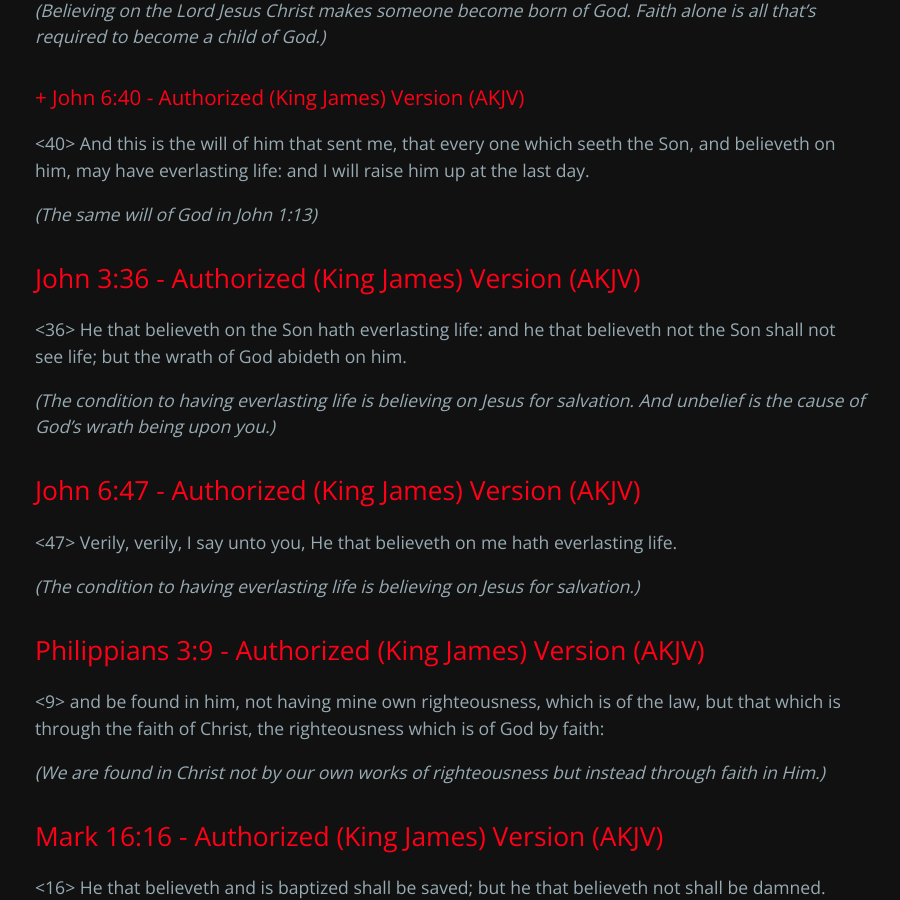
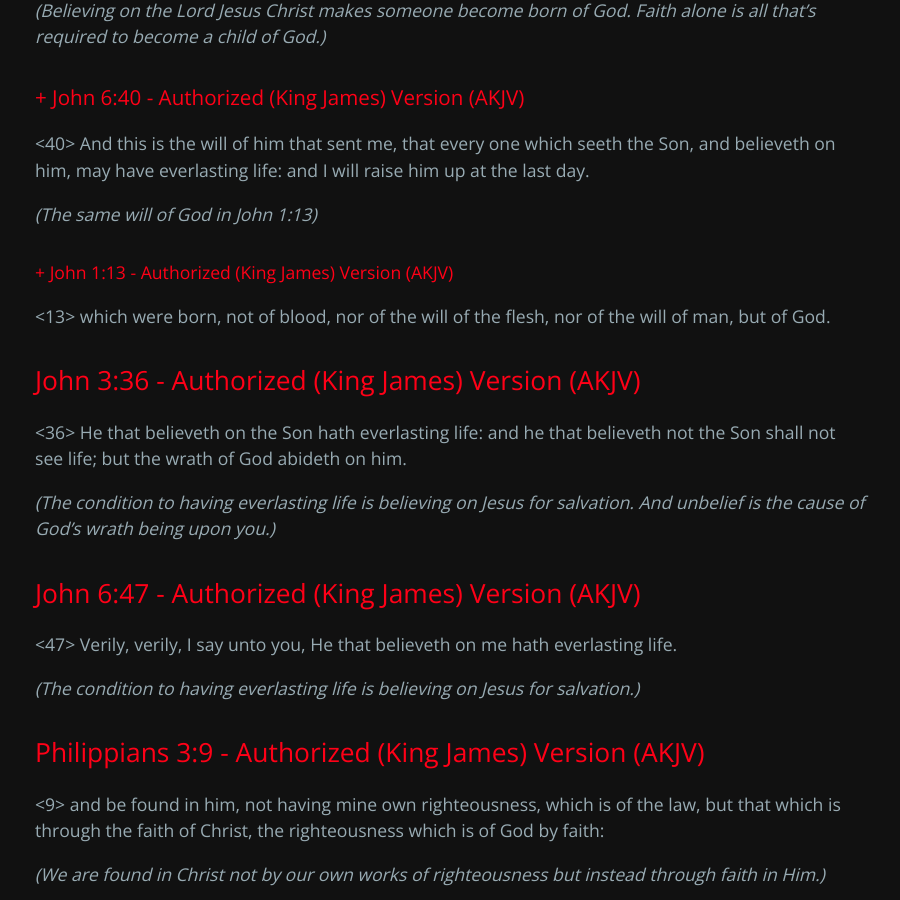
Before and after one commit to doctrinedatabase/doctrine, a Jekyll site: the page built from doctrines/soteriology/faithalone.md, in a window 1280 px wide and 900 px high, scrolled down 1081 px. Shown: the whole window, without its empty margins (189-1089 px from the left). Built offline with Jekyll 4.4.1, drawn with Linux system fonts in a browser that asks for light colours.

Commit message:
Update faithalone.md

```diff
--- a/doctrines/soteriology/faithalone.md
+++ b/doctrines/soteriology/faithalone.md
@@ -24,6 +24,8 @@ _(Believing on the Lord Jesus Christ makes someone become born of God. Faith alo
 <40> And this is the will of him that sent me, that every one which seeth the Son, and believeth on him, may have everlasting life: and I will raise him up at the last day.
 
 _(The same will of God in John 1:13)_
+#### + John 1:13 - Authorized (King James) Version (AKJV)
+<13> which were born, not of blood, nor of the will of the flesh, nor of the will of man, but of God.
 
 ## John 3:36 - Authorized (King James) Version (AKJV)
 <36> He that believeth on the Son hath everlasting life: and he that believeth not the Son shall not see life; but the wrath of God abideth on him.
```
